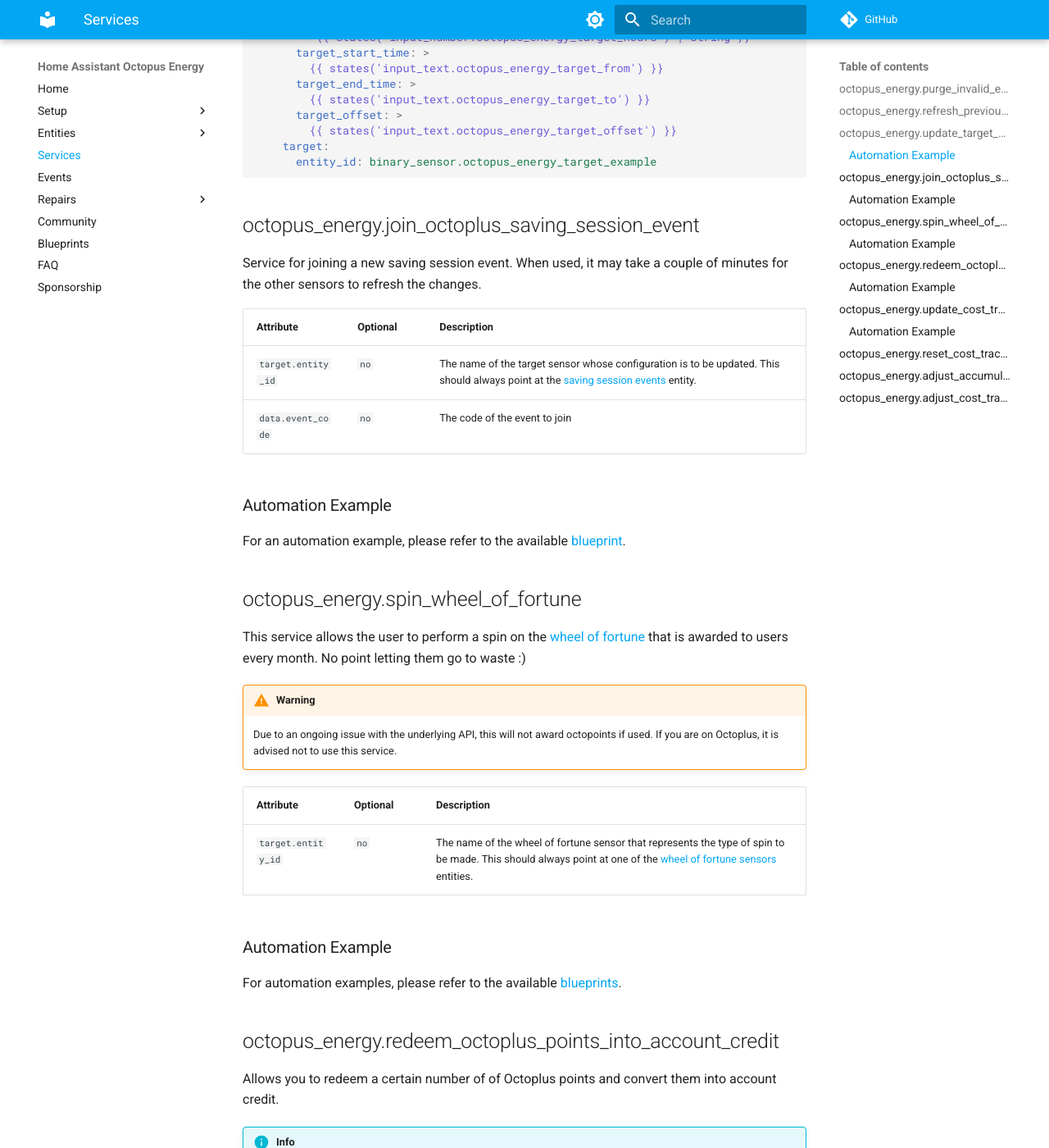
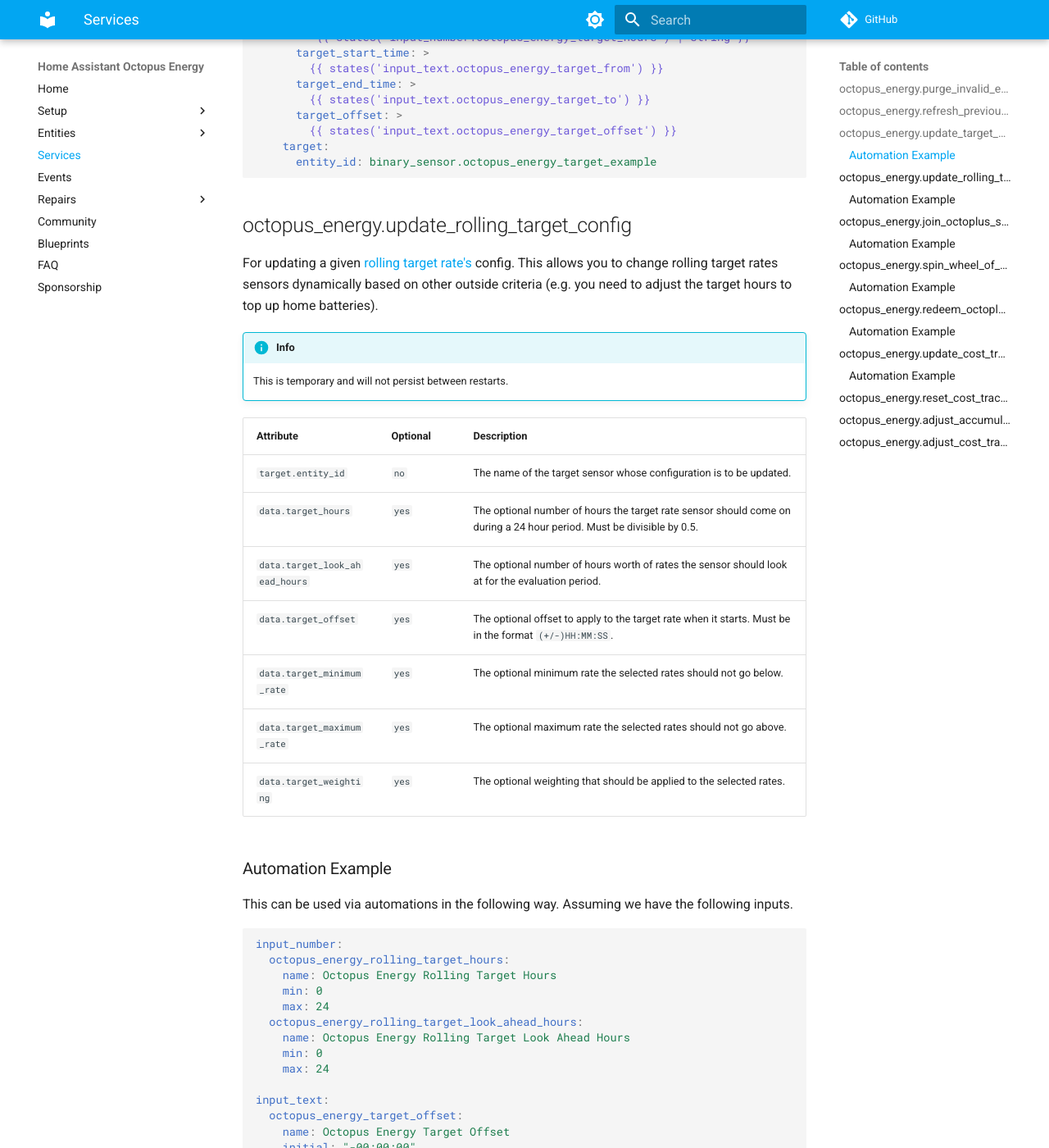
Before and after one commit to BottlecapDave/HomeAssistant-OctopusEnergy, an MkDocs documentation site: the page built from _docs/services.md, in a window 1280 px wide and 1400 px high, scrolled down 2358 px. Shown: the whole window at 82% size. Built offline with MkDocs 1.6.1 and Material for MkDocs 9.7.7, drawn with Linux system fonts in a browser that asks for light colours; comment, search, counter and statistics services are not loaded; some of the changed text lies outside the part shown.

Commit message:
docs: Added docs for rolling targets (45 minutes dev time)

````diff
--- a/_docs/services.md
+++ b/_docs/services.md
@@ -86,6 +86,70 @@
       entity_id: binary_sensor.octopus_energy_target_example
 ```
 
+## octopus_energy.update_rolling_target_config
+
+For updating a given [rolling target rate's](./setup/rolling_target_rate.md) config. This allows you to change rolling target rates sensors dynamically based on other outside criteria (e.g. you need to adjust the target hours to top up home batteries).
+
+!!! info
+
+    This is temporary and will not persist between restarts.
+
+| Attribute                | Optional | Description                                                                                                           |
+| ------------------------ | -------- | --------------------------------------------------------------------------------------------------------------------- |
+| `target.entity_id`       | `no`     | The name of the target sensor whose configuration is to be updated.                                                   |
+| `data.target_hours`      | `yes`    | The optional number of hours the target rate sensor should come on during a 24 hour period. Must be divisible by 0.5. |
+| `data.target_look_ahead_hours` | `yes`    | The optional number of hours worth of rates the sensor should look at for the evaluation period.                               |
+| `data.target_offset`     | `yes`    | The optional offset to apply to the target rate when it starts. Must be in the format `(+/-)HH:MM:SS`.                |
+| `data.target_minimum_rate`     | `yes`    | The optional minimum rate the selected rates should not go below. |
+| `data.target_maximum_rate`     | `yes`    | The optional maximum rate the selected rates should not go above. |
+| `data.target_weighting`     | `yes`    | The optional weighting that should be applied to the selected rates. |
+
+### Automation Example
+
+This can be used via automations in the following way. Assuming we have the following inputs.
+
+```yaml
+input_number:
+  octopus_energy_rolling_target_hours:
+    name: Octopus Energy Rolling Target Hours
+    min: 0
+    max: 24
+  octopus_energy_rolling_target_look_ahead_hours:
+    name: Octopus Energy Rolling Target Look Ahead Hours
+    min: 0
+    max: 24
+
+input_text:
+  octopus_energy_target_offset:
+    name: Octopus Energy Target Offset
+    initial: "-00:00:00"
+```
+
+Then an automation might look like the following
+
+```yaml
+mode: single
+alias: Update target rate config
+trigger:
+  - platform: state
+    entity_id:
+      - input_number.octopus_energy_rolling_target_hours
+      - input_number.octopus_energy_rolling_target_look_ahead_hours
+      - input_text.octopus_energy_target_offset
+condition: []
+action:
+  - service: octopus_energy.update_target_config
+    data:
+      target_hours: >
+        "{{ states('input_number.octopus_energy_target_hours') | string }}"
+      target_look_ahead_hours: >
+        "{{ states('input_number.octopus_energy_rolling_target_look_ahead_hours') | string }}"
+      target_offset: >
+        {{ states('input_text.octopus_energy_target_offset') }}
+    target:
+      entity_id: binary_sensor.octopus_energy_rolling_target_example
+```
+
 ## octopus_energy.join_octoplus_saving_session_event
 
 Service for joining a new saving session event. When used, it may take a couple of minutes for the other sensors to refresh the changes.
--- a/mkdocs.yml
+++ b/mkdocs.yml
@@ -7,6 +7,7 @@
   - Setup:
     - ./setup/account.md
     - ./setup/target_rate.md
+    - ./setup/rolling_target_rate.md
     - ./setup/cost_tracker.md
     - ./setup/tariff_comparison.md
     - ./setup/energy_dashboard.md
````
Also changed, not shown: _docs/index.md (+2 -2 lines), _docs/setup/rolling_target_rate.md (added, +149 -0 lines), _docs/setup/target_rate.md (+1 -1 lines), 5 other files.
